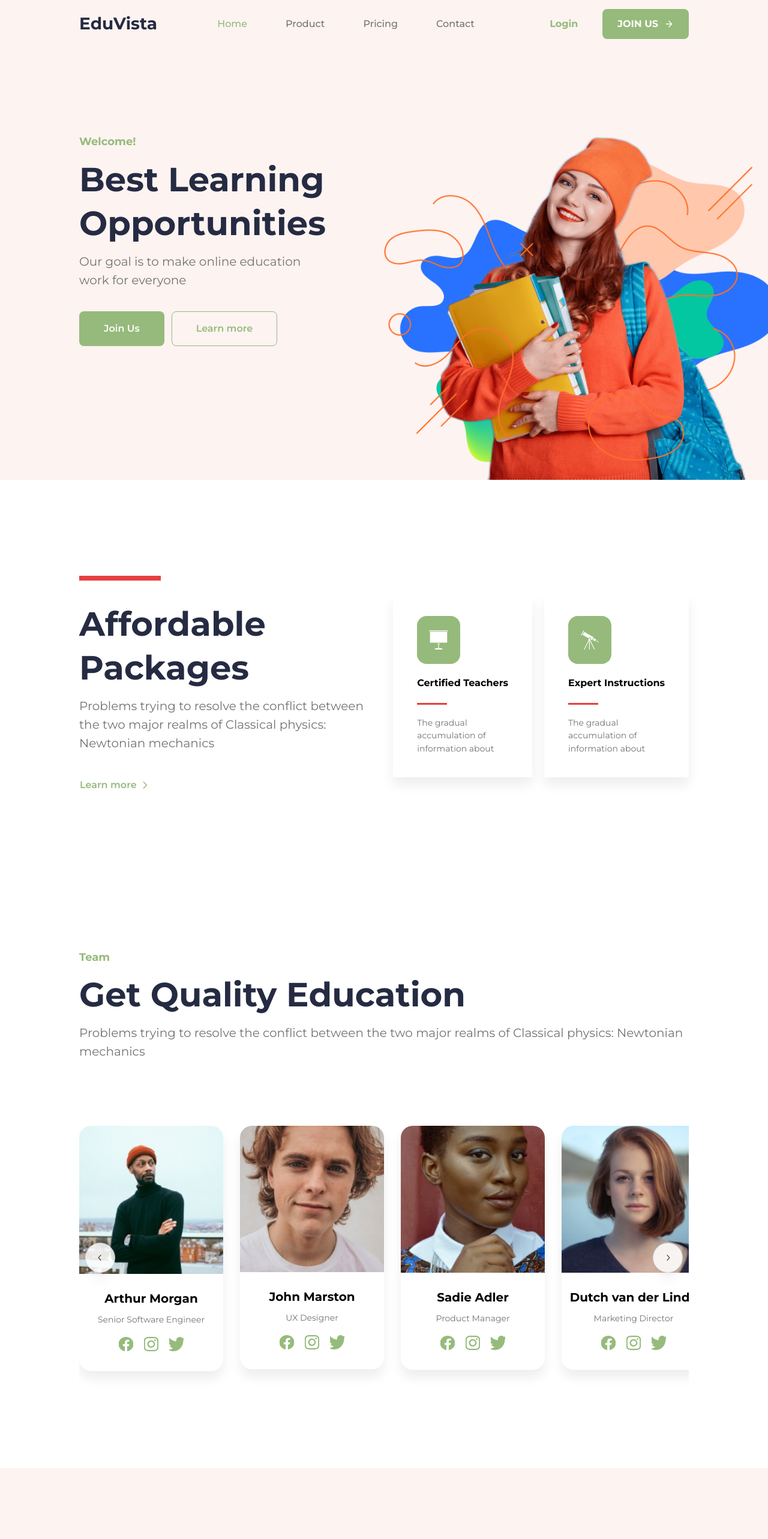
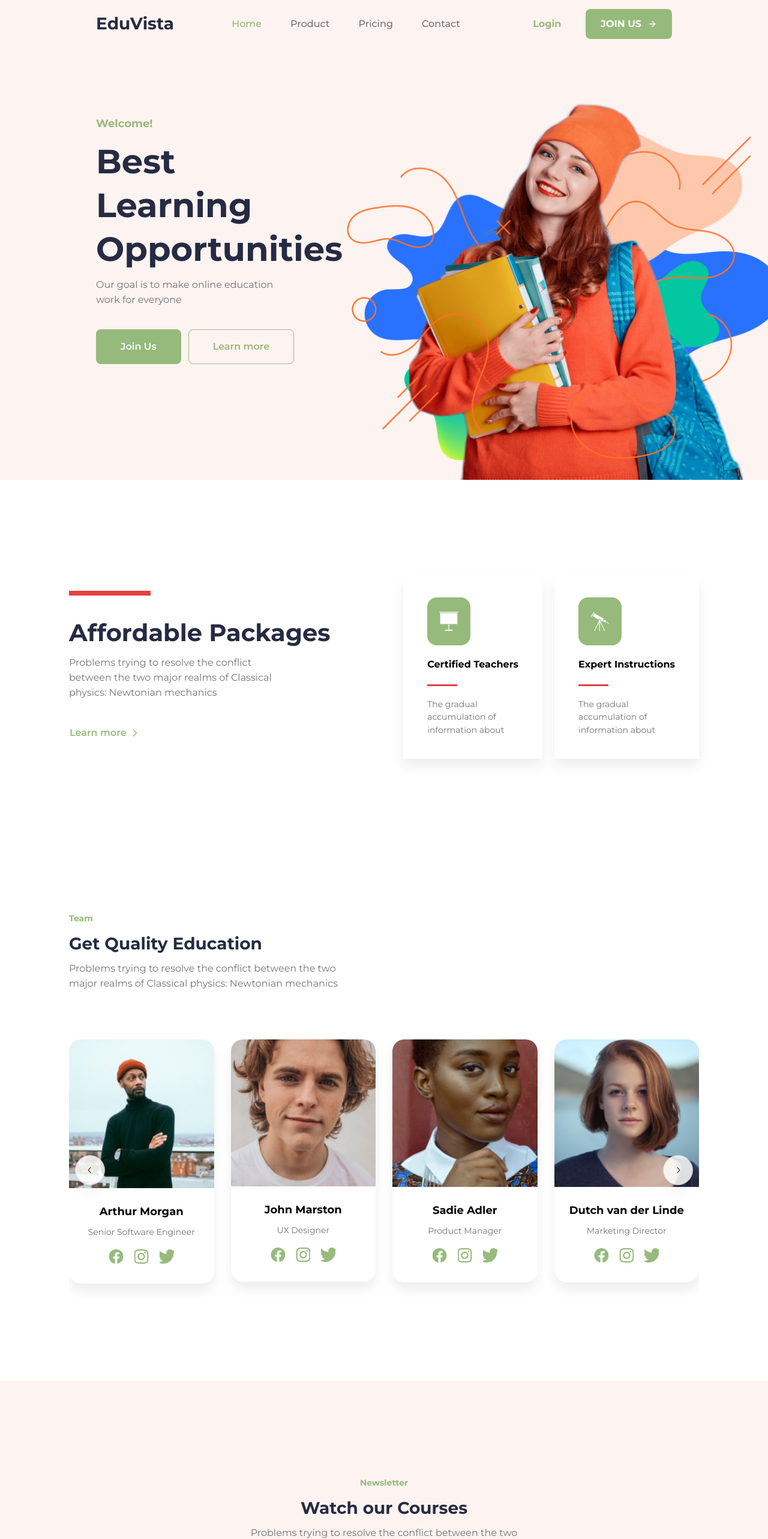
Before and after one commit to pg147/quv-frontend-assignment, a React (Vite) app: page / in a window 1280 px wide. Shown: the top 2566 px of the page at 60% size. Built offline with nearby package versions, Linux system fonts and the light colour scheme.

Commit message:
FIX: final changes

```diff
--- a/src/components/Footer.tsx
+++ b/src/components/Footer.tsx
@@ -14,7 +14,7 @@ export default function Footer() {
         <Box component={'footer'} h={'fit-content'} w={'100%'} role="contentinfo">
             {/* Footer Links Grid */}
             <SimpleGrid
-                px={{ base: 20, lg: 132 }}
+                px={{ base: 20, lg: 160 }}
                 py={{ base: 36, lg: 56 }}
                 cols={{ base: 2, sm: 3, lg: 5 }}
             >
@@ -97,7 +97,7 @@ export default function Footer() {
                 direction={{ base: 'column-reverse', lg: 'row' }}
                 bg={'#FAFAFA'}
                 w={'100%'}
-                px={{ base: 20, lg: 132 }}
+                px={{ base: 20, lg: 160 }}
                 py={24}
                 align={'center'}
                 justify={'space-between'}
--- a/src/components/Navbar.tsx
+++ b/src/components/Navbar.tsx
@@ -41,7 +41,7 @@ export default function Navbar() {
             padding={0}
         >
             <AppShell.Header
-                px={{ base: 20, lg: 132 }}
+                px={{ base: 20, lg: 160 }}
                 style={{
                     backgroundColor: isScrolled ? 'white' : 'transparent',
                     borderBottom: isScrolled ? '1px solid #f0f0f0' : 'none',
@@ -63,7 +63,7 @@ export default function Navbar() {
                     </Text>
 
                     {/* Desktop Navigation */}
-                    <Group gap={64} visibleFrom="md" component="ul" style={{ listStyle: 'none', padding: 0 }}>
+                    <Group gap={48} visibleFrom="md" component="ul" style={{ listStyle: 'none', padding: 0 }}>
                         {NAV_LINKS.map((link) => (
                             <Box key={link.label} component="li">
                                 <UnstyledButton
--- a/src/components/ui/FeatureCard.tsx
+++ b/src/components/ui/FeatureCard.tsx
@@ -21,7 +21,7 @@ export default function FeatureCard({ iconSrc, title, description }: FeatureCard
             }}
         >
             <Stack gap={20}>
-                <Flex direction={'column'} gap={20} align={{ base: 'center', lg: 'normal' }}>
+                <Flex direction={'column'} gap={20} align={{ base: 'center', sm: 'normal', lg: 'normal' }}>
                     <Flex
                         py={{ base: 20 , lg: 24 }}
                         px={{ base: 16 , lg: 20 }}
@@ -52,7 +52,7 @@ export default function FeatureCard({ iconSrc, title, description }: FeatureCard
                     </Text>
                 </Flex>
 
-                <Stack gap={20} maw={{ base: '100%', lg: 132 }}>
+                <Stack gap={20} maw={{ base: '100%', sm: 240, lg: 132 }}>
                     <Box
                         component={'div'}
                         h={3}
--- a/src/components/ui/ProfileCard.tsx
+++ b/src/components/ui/ProfileCard.tsx
@@ -28,7 +28,7 @@ export default function ProfileCard({ slideData }: ProfileCardProps) {
             <Card.Section>
                 <Image
                     src={slideData.image}
-                    mah={351}
+                    mah={{ base: 351, sm: 290, lg: 351 }}
                     fit={'cover'}
                     alt={`Portrait photo of ${slideData.name}`}
                     loading="lazy"
@@ -39,7 +39,7 @@ export default function ProfileCard({ slideData }: ProfileCardProps) {
                 {/* User Name */}
                 <Title
                     id={`instructor-name-${slideData.name.toLowerCase().replace(/\s+/g, '-')}`}
-                    fz={20}
+                    fz={18}
                     fw={700}
                     component="h3"
                 >
--- a/src/components/ui/SectionHeader.tsx
+++ b/src/components/ui/SectionHeader.tsx
@@ -5,9 +5,30 @@ import { useMemo } from 'react';
 import { Flex, Text, Title } from "@mantine/core";
 
 // Type definitions
-import type { SectionHeaderProps } from "../../types/componentTypes.ts";
+interface SectionHeaderProps {
+    title: string;
+    description: string;
+    preheader?: string;
+    align?: 'left' | 'center' | 'right';
+    // Desktop customization props (lg breakpoint)
+    titleSize?: { base?: number; sm?: number; lg?: number };
+    titleMaxWidth?: { base?: string; lg?: string | number };  // Added title width prop
+    descriptionSize?: { base?: number; lg?: number };
+    descriptionMaxWidth?: { base?: string; lg?: string | number };
+    preheaderSize?: number;
+}
 
-export default function SectionHeader({ title, description, preheader, align = 'left' }: SectionHeaderProps) {
+export default function SectionHeader({
+                                          title,
+                                          description,
+                                          preheader,
+                                          align = 'left',
+                                          titleSize = { base: 28, lg: 56 },
+                                          titleMaxWidth = { base: '100%', lg: '100%' },  // Default to full width
+                                          descriptionSize = { base: 16, lg: 20 },
+                                          descriptionMaxWidth = { base: '80%', lg: 'fit-content' },
+                                          preheaderSize = 18
+                                      }: SectionHeaderProps) {
     // Memoize alignment calculations
     const { contentAlignment, textAlign } = useMemo(() => ({
         contentAlignment: align === 'left' ? 'flex-start' : align === 'center' ? 'center' : 'flex-end',
@@ -24,7 +45,7 @@ export default function SectionHeader({ title, description, preheader, align = '
             {preheader && (
                 <Text
                     c={'primaryColor.0'}
-                    fz={18}
+                    fz={preheaderSize}
                     fw={700}
                     ta={{ base: 'center', lg: textAlign }}
                 >
@@ -34,7 +55,13 @@ export default function SectionHeader({ title, description, preheader, align = '
 
             <Title
                 fw={700}
-                fz={{ base: 28, sm: 40, md: 48, lg: 56 }}
+                fz={{
+                    base: titleSize.base,
+                    sm: titleSize?.sm ?? 28,
+                    lg: titleSize.lg
+                }}
+                w={titleMaxWidth}  // Apply title width
+                maw={typeof titleMaxWidth.lg === 'number' ? titleMaxWidth.lg : undefined}
                 order={1}
                 c={'titleColor.0'}
                 ta={{ base: 'center', lg: textAlign }}
@@ -44,8 +71,9 @@ export default function SectionHeader({ title, description, preheader, align = '
 
             <Text
                 fw={400}
-                w={{ base: '80%', lg: 'fit-content' }}
-                fz={{ base: 16, lg: 20 }}
+                w={descriptionMaxWidth}
+                maw={typeof descriptionMaxWidth.lg === 'number' ? descriptionMaxWidth.lg : undefined}
+                fz={descriptionSize}
                 c={'descriptionColor.0'}
                 ta={{ base: 'center', lg: textAlign }}
             >
--- a/src/sections/FeaturesSection.tsx
+++ b/src/sections/FeaturesSection.tsx
@@ -26,7 +26,7 @@ export default function FeaturesSection() {
             id="features"
             h={'fit-content'}
             bg={'white'}
-            px={{ base: 20, lg: 132 }}
+            px={{ base: 20, lg: 0 }}
             aria-labelledby="features-heading"
         >
             <Flex
@@ -34,6 +34,8 @@ export default function FeaturesSection() {
                 gap={{ base: 36, lg: 0 }}
                 direction={{ base: 'column', lg: 'row' }}
                 w={'100%'}
+                maw={{ base: '100%', lg: '1050px', xl: '1200px' }}
+                mx={{ base: 0, lg: 'auto' }}
                 align={'center'}
                 justify={{ base: 'center', lg: 'space-between' }}
             >
@@ -57,6 +59,9 @@ export default function FeaturesSection() {
                     <SectionHeader
                         title={'Affordable Packages'}
                         description={'Problems trying to resolve the conflict between the two major realms of Classical physics: Newtonian mechanics'}
+                        titleSize={{ base: 20, lg: 40 }}
+                        descriptionSize={{ base: 14, lg: 16 }}
+                        descriptionMaxWidth={{ base: '100%', sm: '70%', lg: '350px' }}
                     />
 
                     {/* Learn More Button with Hover Animation */}
@@ -90,7 +95,7 @@ export default function FeaturesSection() {
 
                 {/* Feature Cards Grid */}
                 <Flex
-                    direction={{ base: 'column', lg: 'row' }}
+                    direction={{ base: 'column', sm: 'row', lg: 'row' }}
                     gap={20}
                     role="list"
                     aria-label="Key features of our platform"
--- a/src/sections/HeroSection.tsx
+++ b/src/sections/HeroSection.tsx
@@ -1,17 +1,33 @@
 // Mantine UI Components
 import { Box, Button, Flex, Image } from "@mantine/core";
+
+// Mantine Hooks
+import { useMediaQuery } from "@mantine/hooks";
 
 // Custom components
 import { SectionHeader } from "../components";
 
 export default function HeroSection() {
+    // Detect tablet portrait
+    const isTabletPortrait = useMediaQuery('(min-width: 48em) and (orientation: portrait)');
+
+    // Detect tablet landscape
+    const isTabletLandscape = useMediaQuery('(min-width: 48em) and (orientation: landscape)');
+
+    // Calculate height based on conditions
+    const getImageHeight = () => {
+        if (isTabletPortrait) return 'clamp(450px, 70vh, 550px)';
+        if (isTabletLandscape) return 'clamp(300px, 50vh, 420px)';
+        return '320px'; // Mobile default
+    };
+
     return (
         <Box
             component={'section'}
             h={'100vh'}
             bg={'secondaryColor.0'}
             pos={'relative'}
-            px={{ base: 0, lg: 132 }}
+            px={{ base: 0, lg: 160 }}
             aria-label="Hero section"
         >
             {/* Wrapper Container */}
@@ -34,6 +50,10 @@ export default function HeroSection() {
                         preheader={'Welcome!'}
                         title={'Best Learning Opportunities'}
                         description={'Our goal is to make online education work for everyone'}
+                        descriptionSize={{ base: 14, lg: 16 }}
+                        descriptionMaxWidth={{ base: '80%', lg: '336px' }}
+                        titleSize={{ base: 28, sm: 36, lg: 56 }}
+                        titleMaxWidth={{ base: '100%', lg: '95%' }}
                     />
                 </Flex>
 
@@ -80,21 +100,22 @@ export default function HeroSection() {
                 </Flex>
             </Flex>
 
-            {/* Hero Image - Positioned absolutely relative to Box */}
-            {/* Mobile version - centered */}
             <Image
                 src={'/assets/hero/hero-cover-1.webp'}
                 alt={'Students learning online with laptops and books'}
                 pos={'absolute'}
                 left={'50%'}
                 bottom={0}
-                h={320}
                 w={'fit-content'}
                 loading="eager"
-                style={{ transform: 'translateX(-50%)' }}
+                style={{
+                    transform: 'translateX(-50%)',
+                    height: getImageHeight(),
+                }}
                 hiddenFrom="lg"
                 role="img"
             />
+
 
             {/* Desktop version - right aligned */}
             <Image
@@ -103,11 +124,13 @@ export default function HeroSection() {
                 pos={'absolute'}
                 right={0}
                 bottom={0}
-                h={{ lg: 620, xl: 682 }}
                 w={'fit-content'}
                 loading="eager"
                 visibleFrom="lg"
                 role="img"
+                style={{
+                    height: '85vh', // 75% of viewport height for desktop
+                }}
             />
         </Box>
     );
--- a/src/sections/InstructorsProfileSection.tsx
+++ b/src/sections/InstructorsProfileSection.tsx
@@ -14,21 +14,27 @@ export default function InstructorsProfileSection() {
             id="instructors"
             h='fit-content'
             py={{ base: 36, lg: 96 }}
-            px={{ base: 20, lg: 132 }}
+            px={{ base: 20, lg: 0 }}
             aria-labelledby="instructors-heading"
         >
             <Flex
-                gap={{ base: 12, lg: 72 }}
+                gap={{ base: 12, lg: 44 }}
                 direction={'column'}
                 w={'100%'}
+                maw={{ base: '100%', lg: '1050px', xl: '1200px' }}
+                mx={{ base: 0, lg: 'auto' }}
             >
                 <SectionHeader
                     preheader={'Team'}
                     title={'Get Quality Education'}
                     description={'Problems trying to resolve the conflict between the two major realms of Classical physics: Newtonian mechanics'}
+                    titleSize={{ base: 20, lg: 28 }}
+                    descriptionSize={{ base: 14, lg: 16 }}
+                    descriptionMaxWidth={{ base: '100%', sm: '60%', lg: '470px' }}
+                    preheaderSize={14}
                 />
 
-                <Box aria-label="Our instructors carousel">
+                <Box mx={'auto'} w={{ base: '100%', sm: '80%', lg: '100%' }} aria-label="Our instructors carousel">
                     <ProfileCarousel slides={PROFILE_CARDS}/>
                 </Box>
             </Flex>
--- a/src/sections/NewsletterSection.tsx
+++ b/src/sections/NewsletterSection.tsx
@@ -4,12 +4,14 @@ import { type ChangeEvent, type FormEvent, useState } from "react";
 // Mantine UI components
 import { Box, Button, Flex, Modal, Stack, Text, TextInput, Title } from "@mantine/core";
 
+// Custom Components
+import { SectionHeader } from "../components";
+
 // Mantine hooks
 import { useDisclosure, useMediaQuery } from "@mantine/hooks";
 
 // Icons from react-icons library
 import { LuCheck } from "react-icons/lu";
-import { SectionHeader } from "../components";
 
 // Email validation regex constant
 const EMAIL_REGEX = /^[a-zA-Z0-9._%+-]+@[a-zA-Z0-9.-]+\.[a-zA-Z]{2,}$/;
@@ -53,7 +55,7 @@ export default function NewsletterSection() {
             px={{ base: 20, lg: 132 }}
             aria-labelledby="newsletter-heading"
         >
-            <Stack align={'center'} gap={isLargeScreen ? 80 : 48}>
+            <Stack align={'center'} gap={isLargeScreen ? 72 : 48}>
                 {/* Header */}
                 <Box w={{ base: '100%', lg: '50%' }}>
                     <SectionHeader
@@ -61,6 +63,10 @@ export default function NewsletterSection() {
                         title={'Watch our Courses'}
                         description={'Problems trying to resolve the conflict between the two major realms of Classical physics: Newtonian mechanics'}
                         align={'center'}
+                        titleSize={{ base: 20, lg: 28 }}
+                        descriptionSize={{ base: 14, lg: 16 }}
+                        descriptionMaxWidth={{ base: '100%', sm: '70%', lg: '470px' }}
+                        preheaderSize={14}
                     />
                 </Box>
 
@@ -68,7 +74,7 @@ export default function NewsletterSection() {
                 <Box
                     component="form"
                     onSubmit={handleSubmit}
-                    w={'100%'}
+                    w={{ base: '100%', sm: '80%', lg: '100%' }}
                     maw={800}
                     role="form"
                     aria-label="Newsletter subscription form"
```
